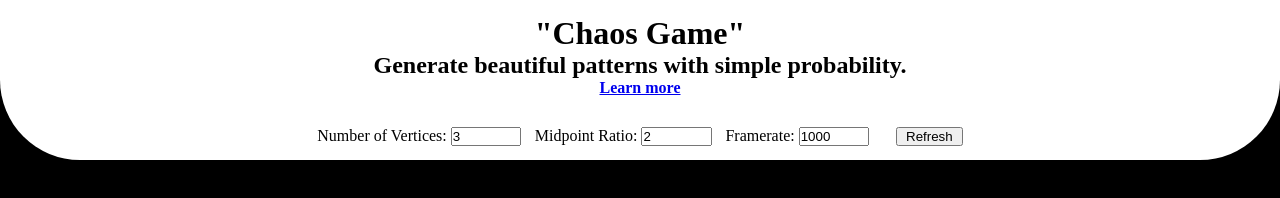
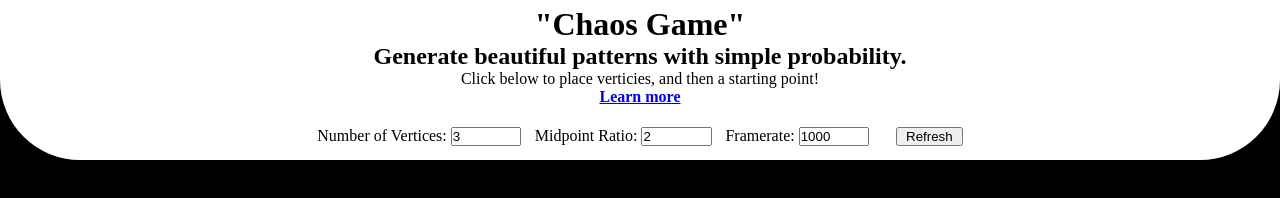
Before and after one commit to NoahSyn10/ghp-filehost, a plain HTML site: page fractals/index.html in a window 1280 px wide. Drawn offline with Linux system fonts and the light colour scheme.

Commit message:
add simple instructions

```diff
--- a/fractals/index.html
+++ b/fractals/index.html
@@ -9,6 +9,7 @@
             <div class="title-box">
                 <h1>"Chaos Game"</h1>
                 <h2>Generate beautiful patterns with simple probability.</h2>
+                <p>Click below to place verticies, and then a starting point!</p>
                 <a href="https://en.wikipedia.org/wiki/Chaos_game" target="_blank"><h4>Learn more</h4></a>
             </div>
             <div class="options-box">
```
